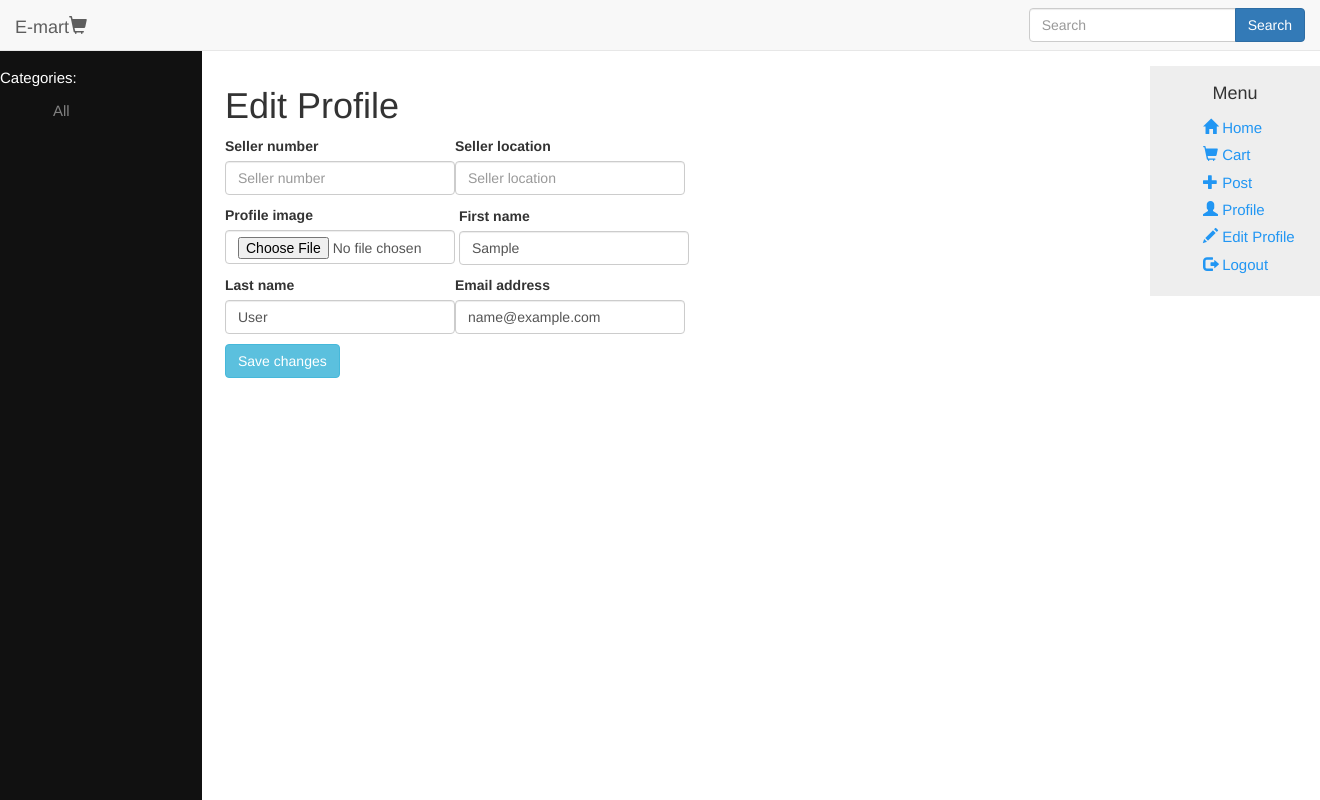
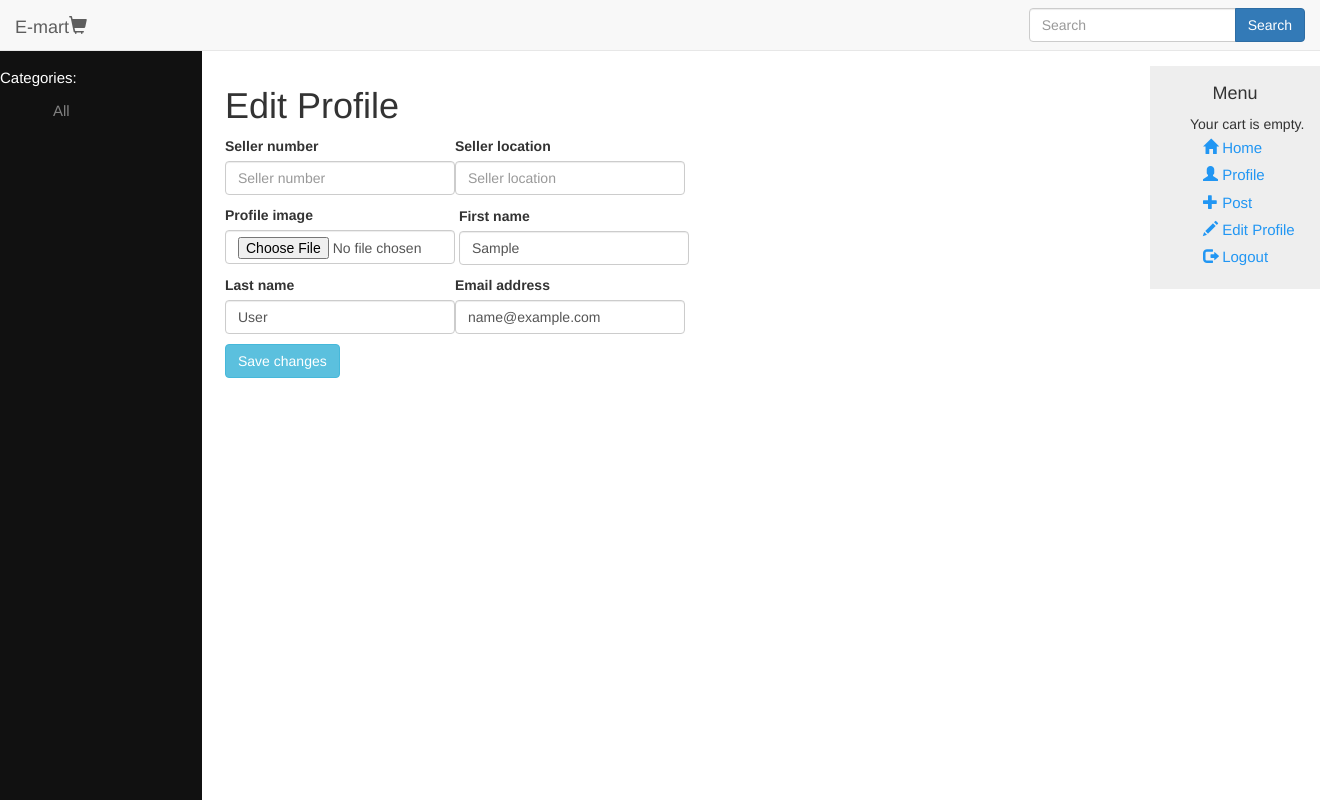
Before and after one commit to vincentmuya/ecommerce, a Django app: a page that uses app/templates/base.html in a window 1320 px wide. Run offline with Django 3.2, Linux system fonts and the light colour scheme; the visitor is signed in with stand-in values (Sample User, id 1); some libraries are stand-ins or nearby versions; some web fonts are replaced.

Commit message:
Revert "added cart link to side nav"
This reverts commit 2659e73aa193ff041f65db8188fe778ffecdb9b4.

```diff
--- a/app/templates/base.html
+++ b/app/templates/base.html
@@ -36,17 +36,17 @@
       <h4 span style="text-align:center;">Menu</h4>
       {% if user.is_authenticated %}
 <ul class="" role="menu">
+  <li><div id="subheader">
+    <div class="cart"> Your cart is empty.</div>
+</div></li>
 <li>
   <a href="{%url 'product_list'%}"><span class="glyphicon glyphicon-home"></span> Home</a>
 </li>
 <li>
-  <a href="{%url 'cart:cart_detail'%}"><span class="glyphicon glyphicon-shopping-cart"></span> Cart</a>
+  <a href="{%url 'profile' user.id%}"><span class="glyphicon glyphicon-user"></span> Profile</a>
 </li>
 <li>
   <a href="{%url 'new-item' %}"><span class="glyphicon glyphicon-plus"></span> Post</a>
-</li>
-<li>
-  <a href="{%url 'profile' user.id%}"><span class="glyphicon glyphicon-user"></span> Profile</a>
 </li>
 <li>
   <a href="{%url 'update-profile' user.id%}"><span class="glyphicon glyphicon-pencil"></span> Edit Profile</a>
```
